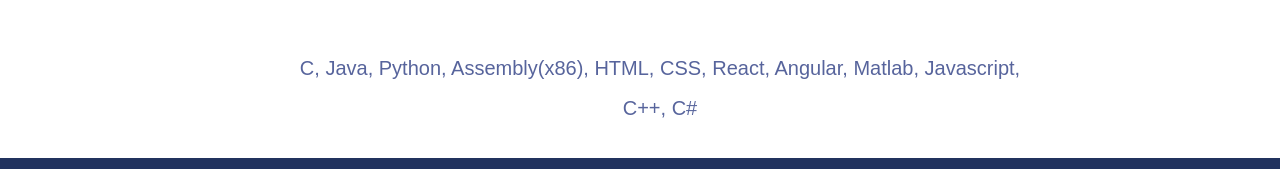
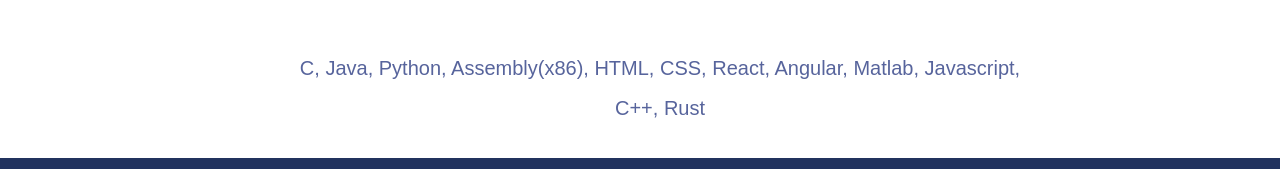
Before and after one commit to Cgrubick/PersonalPortfolio, a React (Create React App) app: page / in a window 1280 px wide. Shown: the part 954-1123 px from the top of the page. Built offline with nearby package versions, Linux system fonts and the light colour scheme.

Commit message:
language change

```diff
--- a/src/pages/Home.js
+++ b/src/pages/Home.js
@@ -30,7 +30,7 @@
                 </li>
                 <li className="item">
                     <h2>Languages</h2>
-                    <span>C, Java, Python, Assembly(x86), HTML, CSS, React, Angular, Matlab, Javascript, C++, C#</span>
+                    <span>C, Java, Python, Assembly(x86), HTML, CSS, React, Angular, Matlab, Javascript, C++, Rust</span>
                 </li>
             </ol>
         </div>
```
